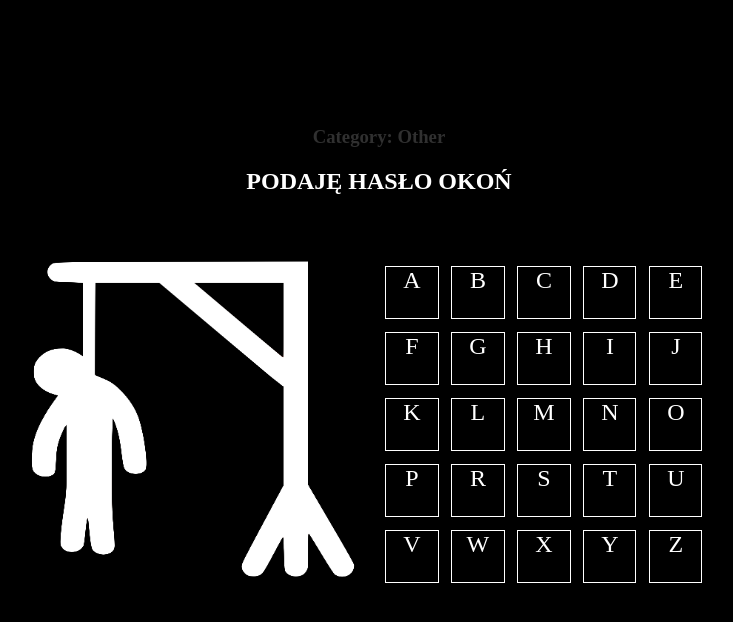
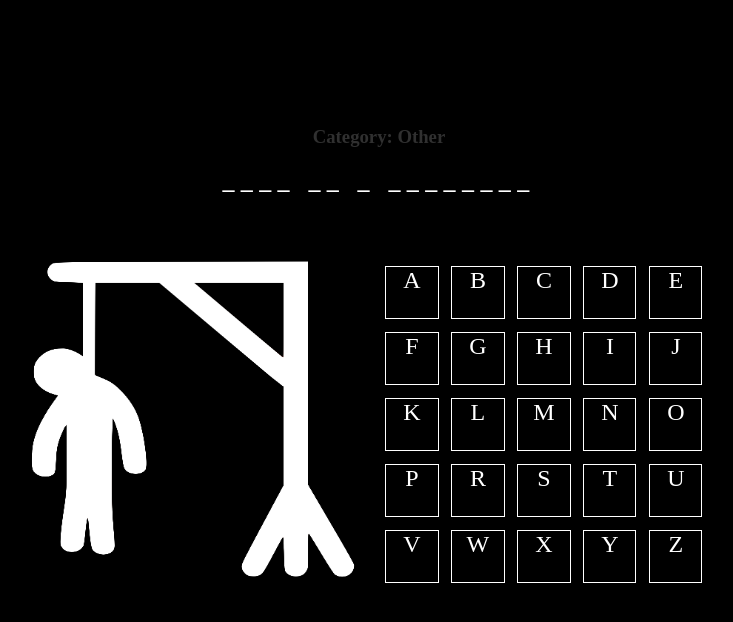
Before and after one commit to polon59/JS-online-hangman-game, a plain HTML site: page index.html in a window 1280 px wide. Shown: the whole page, without its empty margins (261-994 px from the left). Drawn offline with Linux system fonts and the light colour scheme.

Commit message:
Implement methods to hide generated password

```diff
--- a/CSS/styles.css
+++ b/CSS/styles.css
@@ -15,6 +15,10 @@ body{
 #passwordBox{
     margin: 5vw;
     margin-top: 0;
+}
+
+#password{
+    letter-spacing: 0.5vw;
 }
 
 #category{
--- a/JS/creator.js
+++ b/JS/creator.js
@@ -32,5 +32,25 @@ function initializePassword() {
 
 
 function displayPasswordAndCategory(selectedPassword) {
+    var password = selectedPassword.value;
+    var hiddenPassword = hidePassword(password);
+
+    document.getElementById("password").innerHTML = hiddenPassword;
     document.getElementById("category").innerHTML = `Category: ${selectedPassword.category}`;
 }
+
+
+function hidePassword(password) {
+    var hiddenPassword = "";
+
+        for (let i = 0; i < password.length; i++) {
+            if (password.charAt(i) == " ") {
+                hiddenPassword += " ";
+            }
+            else{
+                hiddenPassword += "_";
+            }
+        }
+
+    return hiddenPassword;
+}
```
